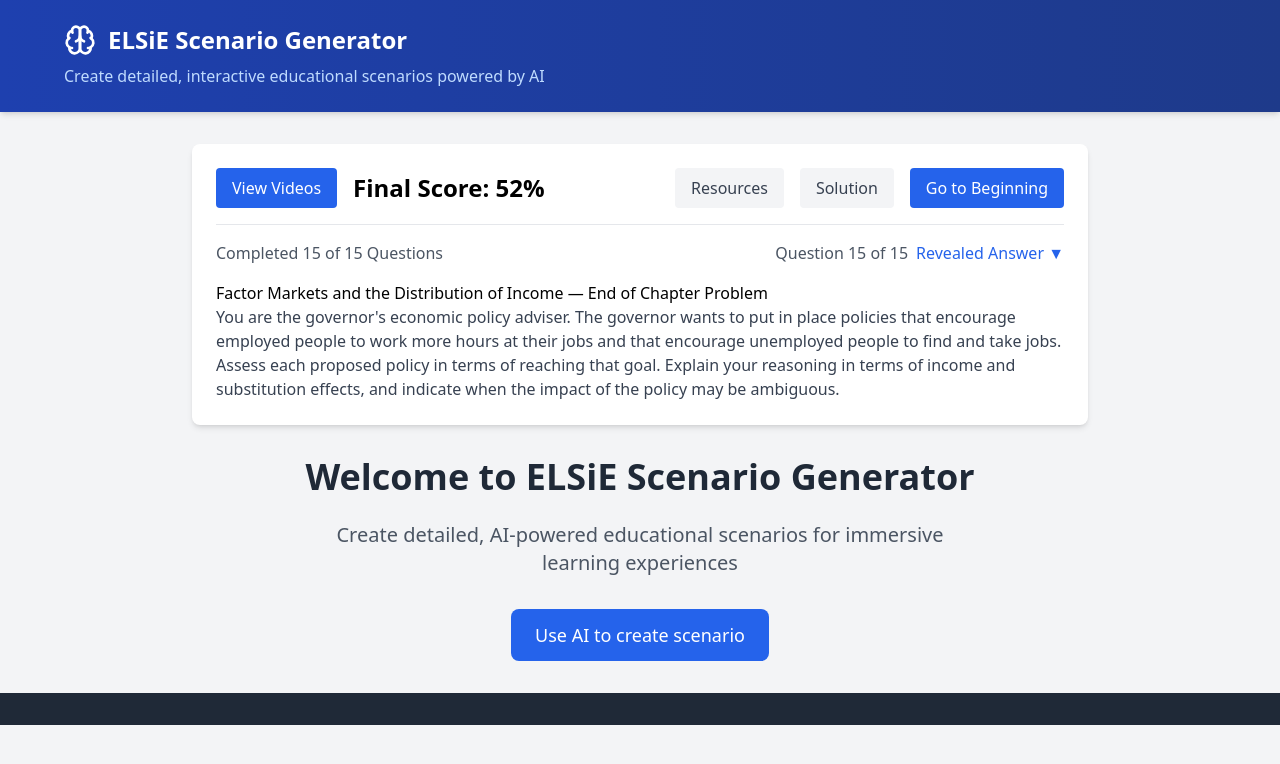
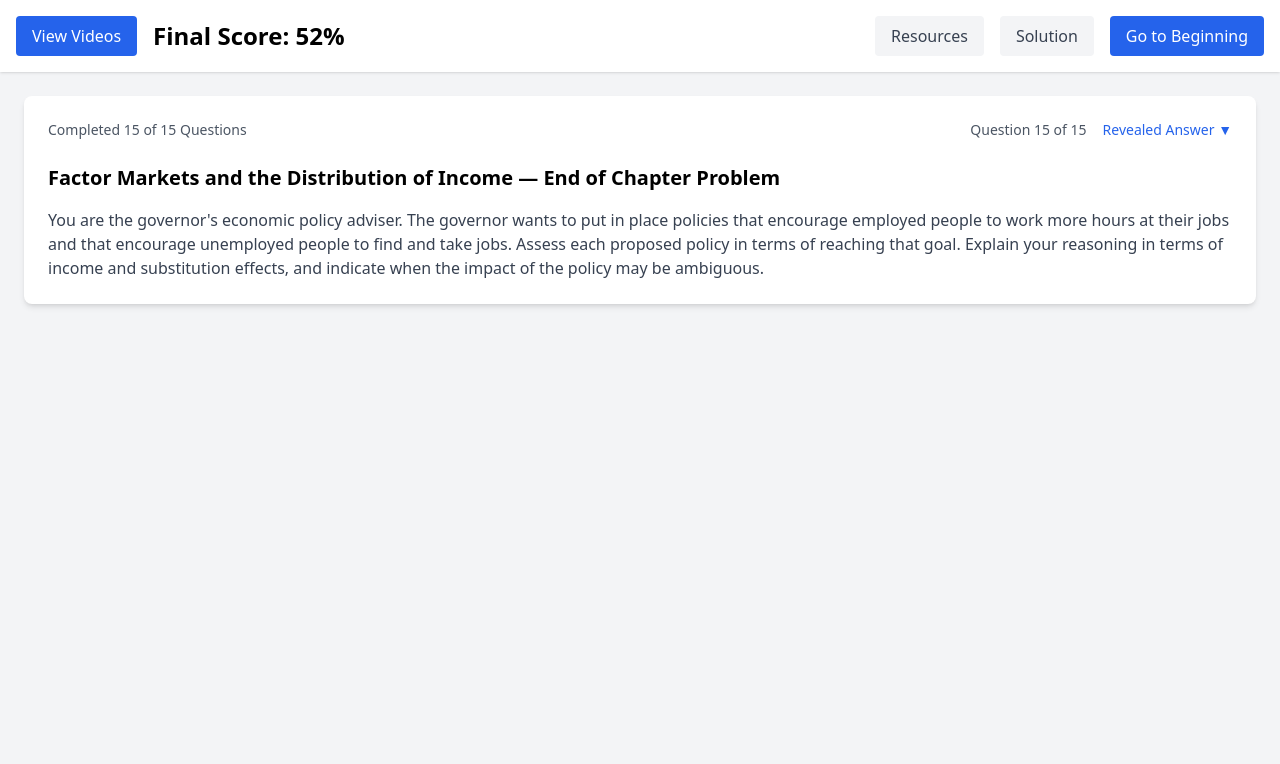
Before and after one commit to gallawayc3/bolt_elsie, a React (Vite) app: page / in a window 1280 px wide. Shown: the top 764 px of the page. Built offline with nearby package versions, Linux system fonts and the light colour scheme.

Commit message:
Update App to match deployed version

```diff
--- a/src/App.tsx
+++ b/src/App.tsx
@@ -1,19 +1,24 @@
 import React from 'react';
-import Header from './components/Header';
-import ScenarioDialog from './components/ScenarioDialog';
+import { useState } from 'react';
+import VideoModal from './components/VideoModal';
 
 function App() {
+  const [isModalOpen, setIsModalOpen] = useState(false);
+  const [selectedVideo, setSelectedVideo] = useState('');
+
+  const openVideoModal = (videoId: string) => {
+    setSelectedVideo(videoId);
+    setIsModalOpen(true);
+  };
+
   return (
     <div className="min-h-screen bg-gray-100">
-      <Header />
-
-      <main className="max-w-6xl mx-auto py-8 px-4">
-        <div className="flex flex-col items-center justify-center min-h-[60vh]">
-          <div className="w-full max-w-4xl bg-white rounded-lg shadow-md p-6 mb-8">
-            <div className="flex items-center justify-between border-b pb-4 mb-4">
+      <div className="w-full bg-white shadow">
+        <div className="max-w-7xl mx-auto">
+          <div className="flex items-center justify-between p-4">
             <div className="flex items-center space-x-4">
               <button
-                  onClick={() => window.location.href = '/videos'}
+                onClick={() => openVideoModal('123')}
                 className="px-4 py-2 bg-blue-600 text-white rounded hover:bg-blue-700 transition-colors"
               >
                 View Videos
@@ -32,40 +37,39 @@ function App() {
               </button>
             </div>
           </div>
+        </div>
+      </div>
 
-            <div className="flex items-center justify-between mb-4">
-              <div className="flex items-center space-x-2">
-                <span className="text-gray-600">Completed 15 of 15 Questions</span>
+      <main className="max-w-7xl mx-auto p-6">
+        <div className="bg-white rounded-lg shadow-md p-6">
+          <div className="flex items-center justify-between mb-6">
+            <div className="text-sm text-gray-600">
+              Completed 15 of 15 Questions
             </div>
-              <div className="flex items-center space-x-2">
-                <span className="text-gray-600">Question 15 of 15</span>
-                <button className="text-blue-600 hover:text-blue-800">
+            <div className="flex items-center space-x-4">
+              <span className="text-sm text-gray-600">Question 15 of 15</span>
+              <button className="text-sm text-blue-600">
                 Revealed Answer ▼
               </button>
             </div>
           </div>
 
           <div className="prose max-w-none">
-              <h2>Factor Markets and the Distribution of Income — End of Chapter Problem</h2>
+            <h2 className="text-xl font-bold mb-4">
+              Factor Markets and the Distribution of Income — End of Chapter Problem
+            </h2>
             <p className="text-gray-700">
               You are the governor's economic policy adviser. The governor wants to put in place policies that encourage employed people to work more hours at their jobs and that encourage unemployed people to find and take jobs. Assess each proposed policy in terms of reaching that goal. Explain your reasoning in terms of income and substitution effects, and indicate when the impact of the policy may be ambiguous.
             </p>
           </div>
         </div>
-
-          <h1 className="text-4xl font-bold text-gray-800 mb-6 text-center">
-            Welcome to ELSiE Scenario Generator
-          </h1>
-          <p className="text-xl text-gray-600 mb-8 text-center max-w-2xl">
-            Create detailed, AI-powered educational scenarios for immersive learning experiences
-          </p>
-          <ScenarioDialog />
-        </div>
       </main>
 
-      <footer className="bg-gray-800 text-gray-300 py-4 px-6 mt-auto">
-        <div className="max-w-6xl mx-auto text-center text-sm"></div>
-      </footer>
+      <VideoModal
+        isOpen={isModalOpen}
+        onClose={() => setIsModalOpen(false)}
+        videoId={selectedVideo}
+      />
     </div>
   );
 }
--- /dev/null
+++ b/src/components/VideoModal.tsx
@@ -0,0 +1,60 @@
+import React from 'react';
+import { ThumbsUp, ThumbsDown, X } from 'lucide-react';
+
+interface VideoModalProps {
+  isOpen: boolean;
+  onClose: () => void;
+  videoId: string;
+}
+
+const VideoModal: React.FC<VideoModalProps> = ({ isOpen, onClose, videoId }) => {
+  if (!isOpen) return null;
+
+  const handleRating = (liked: boolean) => {
+    console.log(`Video ${videoId} rated: ${liked ? 'liked' : 'disliked'}`);
+    // Here you would typically send this rating to your backend
+  };
+
+  return (
+    <div className="fixed inset-0 bg-black bg-opacity-50 flex items-center justify-center z-50">
+      <div className="bg-white rounded-lg shadow-xl max-w-4xl w-full mx-4">
+        <div className="p-4 border-b flex justify-between items-center">
+          <h2 className="text-xl font-semibold">Video Player</h2>
+          <button
+            onClick={onClose}
+            className="text-gray-500 hover:text-gray-700"
+          >
+            <X className="h-6 w-6" />
+          </button>
+        </div>
+
+        <div className="aspect-video bg-black">
+          <video
+            className="w-full h-full"
+            controls
+            src={`https://vita-syllabus-parsing.s3.us-east-1.amazonaws.com/podcast_audio/video_${videoId}.mp4`}
+          />
+        </div>
+
+        <div className="p-4 flex justify-center space-x-4">
+          <button
+            onClick={() => handleRating(true)}
+            className="flex items-center space-x-2 px-4 py-2 bg-green-100 text-green-700 rounded-lg hover:bg-green-200 transition-colors"
+          >
+            <ThumbsUp className="h-5 w-5" />
+            <span>Like</span>
+          </button>
+          <button
+            onClick={() => handleRating(false)}
+            className="flex items-center space-x-2 px-4 py-2 bg-red-100 text-red-700 rounded-lg hover:bg-red-200 transition-colors"
+          >
+            <ThumbsDown className="h-5 w-5" />
+            <span>Dislike</span>
+          </button>
+        </div>
+      </div>
+    </div>
+  );
+};
+
+export default VideoModal;
```
Lines whose indentation alone changed are shown as unchanged.
